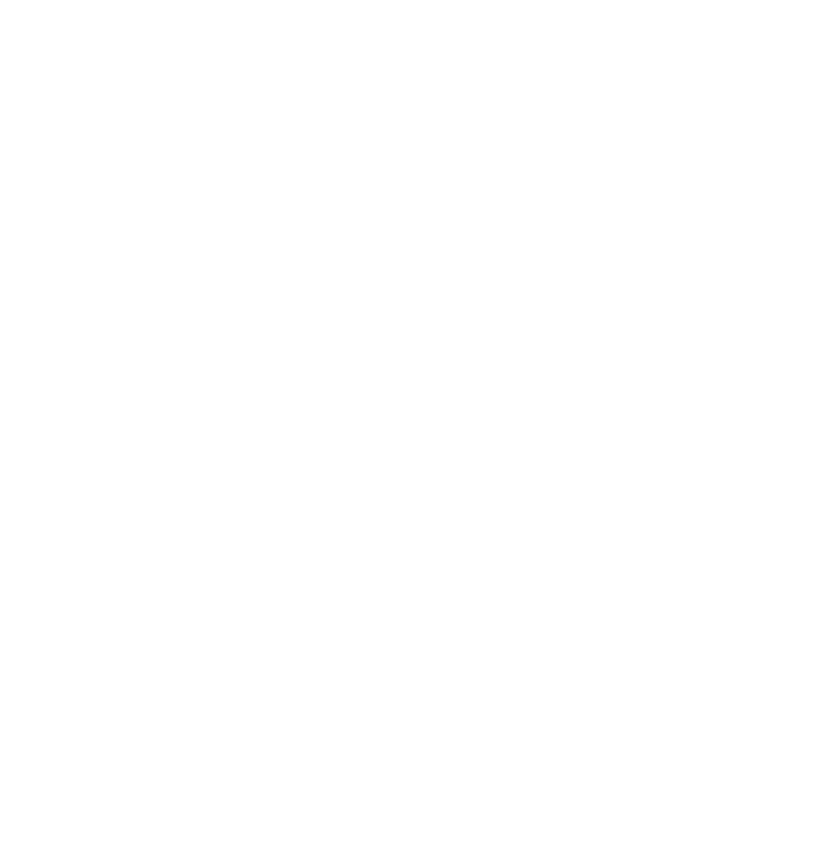
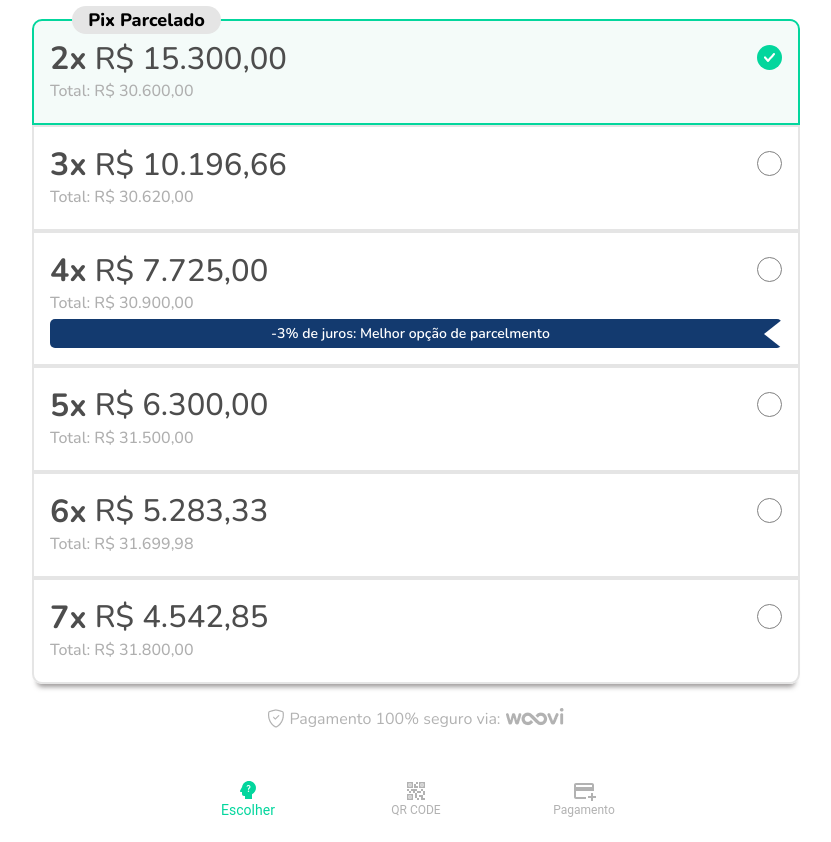
Before and after one commit to pabllot/woovi, a React (Vite) app: page / in a window 1280 px wide. Before the commit this address had no page. Shown: the part 300-1142 px from the top of the page, without its empty margins (224-1055 px from the left). Before the commit the page ends 800 px from the top, so only its background shows below. Built offline with nearby package versions, Linux system fonts and the light colour scheme.

Commit message:
refactor: routing

```diff
--- a/src/components/BottomNavigation/index.tsx
+++ b/src/components/BottomNavigation/index.tsx
@@ -13,7 +13,7 @@
 
   useEffect(() => {
     switch (location.pathname) {
-      case "/1":
+      case "/":
         setValue(0);
         break;
       case "/2":
@@ -40,7 +40,7 @@
           label="Escolher"
           icon={<PsychologyAltIcon sx={{ color: value === 0 ? activeColor : color }} />}
           component={Link}
-          to="/1"
+          to="/"
           style={{ color: value === 0 ? activeColor : color }}
         />
         <BottomNavigationAction
--- a/src/routes.tsx
+++ b/src/routes.tsx
@@ -7,7 +7,7 @@
   return (
     <BrowserRouter>
       <Routes>
-        <Route path="/1" element={<FirstPage />} />
+        <Route path="/" element={<FirstPage />} />
         <Route path="/2" element={<SecondPage />} />
         <Route path="/3" element={<ThirdPage />} />
       </Routes>
```
